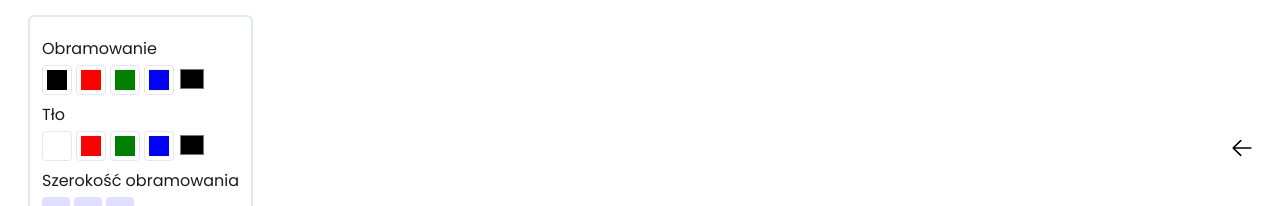
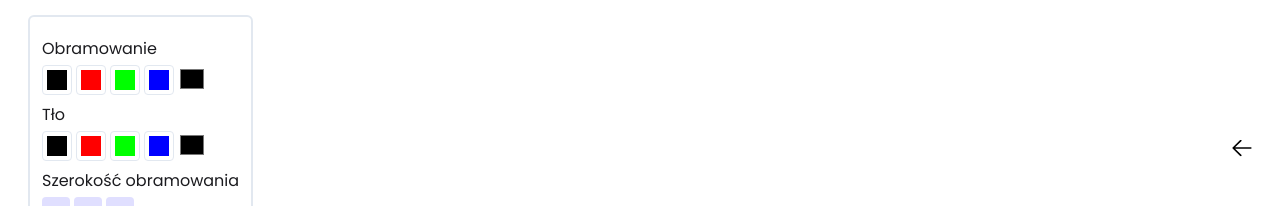
Before and after one commit to theWebCookie/e-board, a Next.js app in the folder frontend/: page /board in a window 1280 px wide. Both pictures are taken after a click on the button 535 px from the left and 68 px from the top of the page. Shown: the part 252-458 px from the top of the page. Built offline with nearby package versions, Linux system fonts and the light colour scheme; no server answers.

Commit message:
feat: enable to pick options from ToolMenu

```diff
--- a/frontend/src/app/board/page.tsx
+++ b/frontend/src/app/board/page.tsx
@@ -28,6 +28,16 @@ const tools: ITool[] = [
   { name: 'Gumka', icon: '/eraser.svg', type: 'eraser' },
 ];
 
+export interface IOptions {
+  roughness: string;
+  seed: number;
+  bowing: string;
+  fill: string;
+  stroke: string;
+  strokeWidth: string;
+  fillStyle: string;
+}
+
 const Board = () => {
   const [elements, setElements] = useState<IElement[]>([]);
   const [tool, setTool] = useState<string>('pointer');
@@ -36,6 +46,19 @@ const Board = () => {
   const [isHidden, setIsHidden] = useState(true);
   const [selectedElement, setSelectedElement] = useState(null);
   const [action, setAction] = useState('none');
+
+  const seed = Math.floor(Math.random() * 2 ** 31);
+  const [options, setOptions] = useState<IOptions>({
+    roughness: '1.2',
+    seed,
+    bowing: '2',
+    fill: 'transparent',
+    stroke: '#000000',
+    strokeWidth: '2',
+    fillStyle: 'solid',
+  });
+
+  console.log(options);
 
   const router = useRouter();
   const handleGoBack = useCallback(() => router.back(), [router]);
@@ -52,12 +75,12 @@ const Board = () => {
     setIsHidden(false);
   }, [elements, action]);
 
-  useEffect(() => {
-    setDimensions({ width: window.innerWidth, height: window.innerHeight });
-
+  useLayoutEffect(() => {
     const handleResize = () => {
       setDimensions({ width: window.innerWidth, height: window.innerHeight });
     };
+
+    handleResize();
 
     window.addEventListener('resize', handleResize);
     return () => window.removeEventListener('resize', handleResize);
@@ -135,7 +158,7 @@ const Board = () => {
       ></canvas>
       <div className='flex items-center justify-center absolute top-7 left-7 w-full'>
         <Arrow className='absolute left-2.5' fn={handleGoBack} />
-        <ToolPicker className='flex justify-center flex-grow mx-auto' tools={tools} activeTool={tool} setActiveTool={setTool} />
+        <ToolPicker className='flex justify-center flex-grow mx-auto' activeTool={tool} setActiveTool={setTool} tools={tools} />
       </div>
       <Arrow
         className={`absolute right-0 bottom-1/2 translate-x-[-28px] translate-y-1/2 transition-transform ${
@@ -147,7 +170,7 @@ const Board = () => {
         boardName='Mock Board'
         className={`absolute top-0 right-0 transition-transform ${isChatOpen ? 'translate-x-0' : 'translate-x-[20rem]'} ${isHidden ? 'hidden' : ''}`}
       />
-      <ToolMenu className={`absolute top-1/3 left-7 border-2 rounded ${isToolMenuOpen ? '' : 'hidden'}`} />
+      <ToolMenu className={`absolute top-1/3 left-7 border-2 rounded ${isToolMenuOpen ? '' : 'hidden'}`} options={options} setOptions={setOptions} />
       <BoardButton className='absolute bottom-7 left-7' alt='board-button' path='/board-button.svg' />
     </div>
   );
--- a/frontend/src/components/ToolMenu/MenuInput.tsx
+++ b/frontend/src/components/ToolMenu/MenuInput.tsx
@@ -1,20 +1,28 @@
+import { IOptions } from '@/app/board/page';
 import Image from 'next/image';
+import { ChangeEvent } from 'react';
 
 interface MenuInputProps {
-  className: string;
+  className?: string;
   image?: string;
   color?: string;
   name: string;
+  value: string;
+  setOptions: (options: IOptions) => void;
 }
 
-const MenuInput: React.FC<MenuInputProps> = ({ className, image, name, color }) => {
+const MenuInput: React.FC<MenuInputProps> = ({ className, image, name, color, value, setOptions }) => {
   const menuButtonStyles = `cursor-default appearance-auto pointer-events-none opacity-0 absolute mt-1 mr-1 ml-1 ${className}`;
   const active = true;
+
+  const handleInputChange = (e: ChangeEvent<HTMLInputElement>) => {
+    setOptions((prevOptions: IOptions) => ({ ...prevOptions, [name]: e.target.value }));
+  };
 
   if (image) {
     return (
       <label className={`cursor-pointer rounded-sm p-1 transition duration-300 ${active ? 'bg-[#e0dfff]' : 'bg-[#ececf4]'}`}>
-        <input type='radio' name={name} className={menuButtonStyles} />
+        <input type='radio' onChange={(e) => handleInputChange(e)} name={name} className={menuButtonStyles} value={value} />
         <Image src={image} width='20' height='20' alt={name} />
       </label>
     );
@@ -23,7 +31,7 @@ const MenuInput: React.FC<MenuInputProps> = ({ className, image, name, color })
   if (color) {
     return (
       <label className={`cursor-pointer rounded-sm p-1 ${active ? 'border' : 'border-0'}`}>
-        <input type='radio' name={name} className={menuButtonStyles} />
+        <input type='radio' onChange={(e) => handleInputChange(e)} name={name} className={menuButtonStyles} value={value} />
         <div className={`w-5 h-5`} style={{ backgroundColor: color }} title={color}></div>
       </label>
     );
--- a/frontend/src/components/ToolMenu/ToolMenu.tsx
+++ b/frontend/src/components/ToolMenu/ToolMenu.tsx
@@ -1,36 +1,60 @@
+import { IOptions } from '@/app/board/page';
 import ToolMenuItem from './ToolMenuItem';
 
 interface ToolMenuProps {
   className: string;
+  options: IOptions;
+  setOptions: (options: IOptions) => void;
 }
 
 const items = [
-  { text: 'Obramowanie', colors: ['black', 'red', 'green', 'blue'], name: 'strokeColor' },
-  { text: 'Tło', colors: ['transparent', 'red', 'green', 'blue'], name: 'fillColor' },
+  { text: 'Obramowanie', colors: ['#000', '#f00', '#0f0', '#00f'], name: 'stroke' },
+  { text: 'Tło', colors: ['#000', '#f00', '#0f0', '#00f'], name: 'fill' },
   {
     text: 'Szerokość obramowania',
-    buttons: [{ image: '/line_0.svg' }, { image: '/line_1.svg' }, { image: '/line_2.svg' }],
+    buttons: [
+      { image: '/line_0.svg', value: '1' },
+      { image: '/line_1.svg', value: '2' },
+      { image: '/line_2.svg', value: '3' },
+    ],
     name: 'strokeWidth',
   },
   {
     text: 'Styl obramowania',
-    buttons: [{ image: '/stroke_0.svg' }, { image: '/stroke_1.svg' }, { image: '/stroke_2.svg' }],
+    buttons: [
+      { image: '/stroke_0.svg', value: '' },
+      { image: '/stroke_1.svg', value: '10, 5' },
+      { image: '/stroke_2.svg', value: '2, 2' },
+    ],
     name: 'strokeStyle',
   },
   {
     text: 'Styl elementu',
-    buttons: [{ image: '/sloppiness_0.svg' }, { image: '/sloppiness_1.svg' }, { image: '/sloppiness_2.svg' }],
-    name: 'elementStyle',
+    buttons: [
+      { image: '/sloppiness_0.svg', value: '1' },
+      { image: '/sloppiness_1.svg', value: '1.2' },
+      { image: '/sloppiness_2.svg', value: '1.5 ' },
+    ],
+    name: 'roughness',
   },
   { text: 'Przeźroczystość', name: 'opacity', value: 1 },
 ];
 
-const ToolMenu: React.FC<ToolMenuProps> = ({ className }) => {
+const ToolMenu: React.FC<ToolMenuProps> = ({ className, options, setOptions }) => {
   return (
     <div className={`p-3 rounded-md ${className}`}>
       <ul>
         {items.map((item, idx) => (
-          <ToolMenuItem key={idx} text={item.text} buttons={item.buttons} colors={item.colors} name={item.name} opacity={item.value} />
+          <ToolMenuItem
+            key={idx}
+            text={item.text}
+            buttons={item.buttons}
+            colors={item.colors}
+            name={item.name}
+            opacity={item.value}
+            options={options}
+            setOptions={setOptions}
+          />
         ))}
       </ul>
     </div>
--- a/frontend/src/components/ToolMenu/ToolMenuItem.tsx
+++ b/frontend/src/components/ToolMenu/ToolMenuItem.tsx
@@ -1,22 +1,25 @@
+import { IOptions } from '@/app/board/page';
 import MenuInput from './MenuInput';
 
 interface ToolMenuItemProps {
   text: string;
   key: number;
-  buttons?: { image: string }[] | [];
+  buttons?: { image: string; value: string }[] | [];
   colors?: string[];
   name: string;
   opacity?: number;
+  options: IOptions;
+  setOptions: (options: IOptions) => void;
 }
 
-const ToolMenuItem: React.FC<ToolMenuItemProps> = ({ text, buttons, colors, name, opacity }) => {
+const ToolMenuItem: React.FC<ToolMenuItemProps> = ({ text, buttons, colors, name, opacity, options, setOptions }) => {
   if (buttons) {
     return (
       <li className='mt-2'>
         <h3 className='font-normal text-[#1b1b1f] m-0 mb-1'>{text}</h3>
         <div className='flex space-x-1'>
           {buttons.map((button, idx) => (
-            <MenuInput key={idx} className='' image={button.image} name={name} />
+            <MenuInput key={idx} value={button.value} image={button.image} name={name} setOptions={setOptions} />
           ))}
         </div>
       </li>
@@ -29,9 +32,13 @@ const ToolMenuItem: React.FC<ToolMenuItemProps> = ({ text, buttons, colors, name
         <h3 className='font-normal text-[#1b1b1f] m-0 mb-1'>{text}</h3>
         <div className='flex space-x-1'>
           {colors.map((color, idx) => (
-            <MenuInput key={idx} className='' color={color} name={name} />
+            <MenuInput key={idx} value={color} color={color} name={name} setOptions={setOptions} />
           ))}
-          <input type='color' className='cursor-pointer size-7 border-0 bg-transparent' />
+          <input
+            type='color'
+            className='cursor-pointer size-7 border-0 bg-transparent'
+            value={name === 'fillColor' ? options.fill : options.stroke}
+          />
         </div>
       </li>
     );
```
